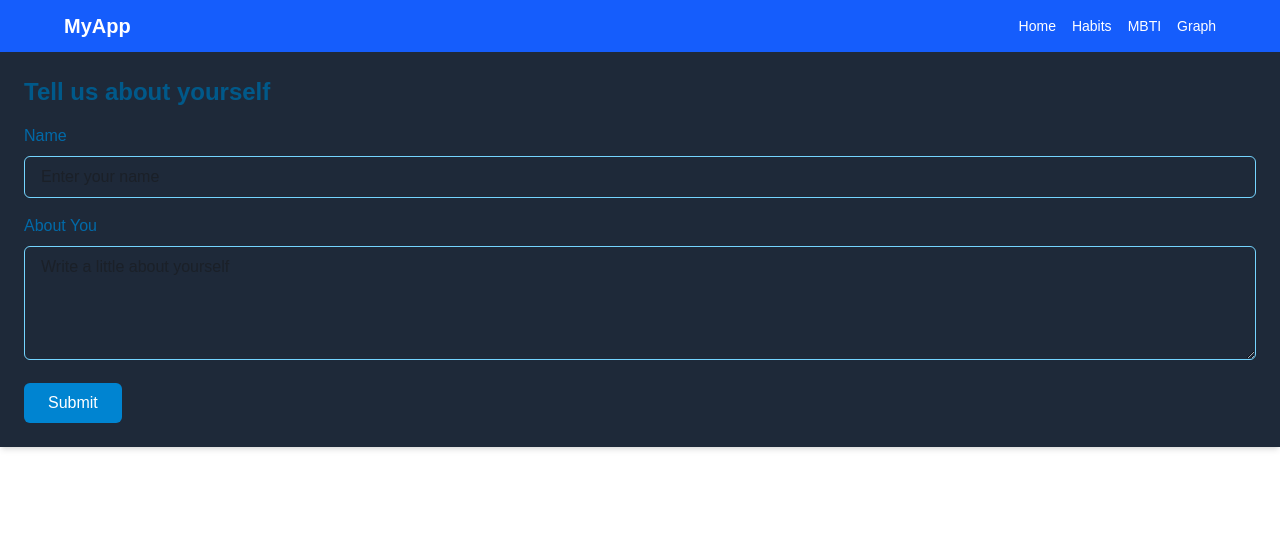
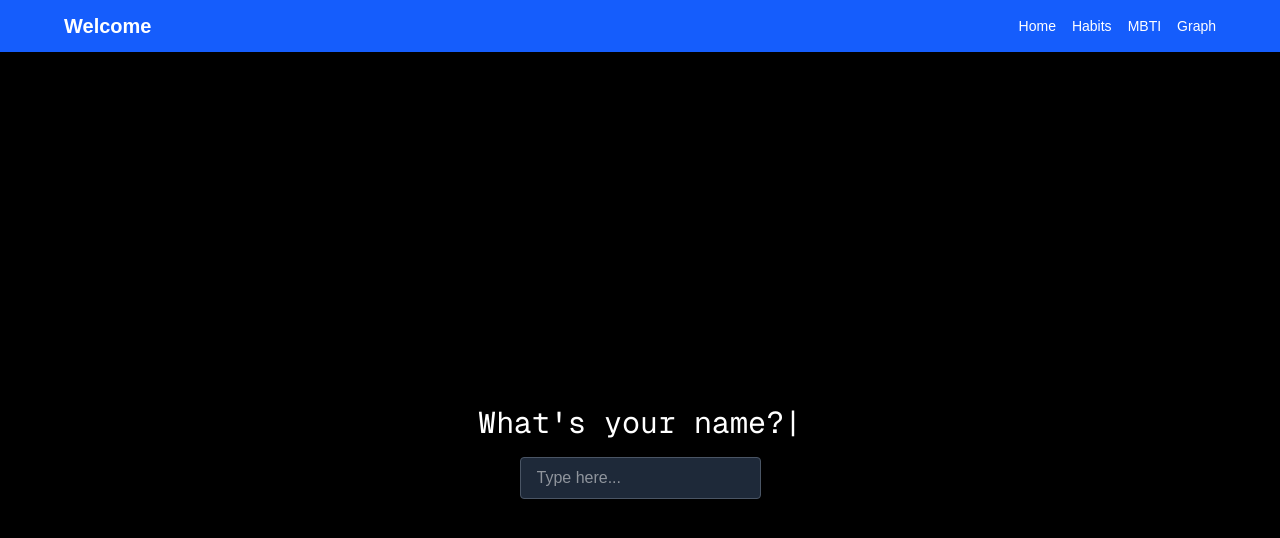
Before and after one commit to c0deAtom/my-nextjs-site, a Next.js app: page / in a window 1280 px wide. Shown: the top 538 px of the page. Built offline with nearby package versions, Linux system fonts and the light colour scheme.

Commit message:
last chang 2

```diff
--- a/src/app/component/Front.tsx
+++ b/src/app/component/Front.tsx
@@ -1,77 +1,120 @@
 "use client";
 
-import { useState, useEffect } from "react";
-import MbtiQuiz from "./UserPage";
+import { useEffect, useState } from "react";
+import { useRouter } from "next/navigation";
 
+type Question = {
+  key: string;
+  text: string;
+  type: "text" | "choice";
+};
 
-export default function UserIntro() {
-  const [name, setName] = useState("");
-  const [about, setAbout] = useState("");
-  const [submitted, setSubmitted] = useState(false);
+const questions: Question[] = [
+  { key: "name", text: "What's your name?", type: "text" },
+  { key: "about", text: "Tell us a little about yourself.", type: "text" },
+  { key: "q1", text: "You enjoy vibrant social events with lots of people.", type: "choice" },
+  { key: "q2", text: "You often spend time exploring unrealistic yet intriguing ideas.", type: "choice" },
+  { key: "q3", text: "Logic is usually more important than feelings when making decisions.", type: "choice" },
+  { key: "q4", text: "You usually prefer to follow a schedule.", type: "choice" },
+];
 
+export default function Onboarding() {
+  const [currentIndex, setCurrentIndex] = useState(0);
+  const [typedText, setTypedText] = useState("");
+  const [showInput, setShowInput] = useState(false);
+  const [inputValue, setInputValue] = useState("");
+  const [userData, setUserData] = useState<Record<string, string>>({});
+  const router = useRouter();
+
+  // 🔍 Check which question is missing on load
   useEffect(() => {
-    const storedName = localStorage.getItem("userName");
-    const storedAbout = localStorage.getItem("userAbout");
-    if (storedName && storedAbout) {
-      setName(storedName);
-      setAbout(storedAbout);
-      setSubmitted(true);
+    const savedData = JSON.parse(localStorage.getItem("userData") || "{}");
+    const firstUnansweredIndex = questions.findIndex((q) => !savedData[q.key]);
+
+    if (firstUnansweredIndex === -1) {
+      // All questions answered → redirect
+      router.push("/habits");
+    } else {
+      // Continue from first unanswered
+      setUserData(savedData);
+      setCurrentIndex(firstUnansweredIndex);
     }
   }, []);
 
-  const handleSubmit = (e: React.FormEvent) => {
-    e.preventDefault();
-    if (name.trim() && about.trim()) {
-      localStorage.setItem("userName", name);
-      localStorage.setItem("userAbout", about);
-      setSubmitted(true);
+  useEffect(() => {
+    const currentQuestion = questions[currentIndex];
+    let i = 0;
+    setTypedText("");
+    setShowInput(false);
 
+    const interval = setInterval(() => {
+      if (i <= currentQuestion.text.length ) {
+        setTypedText(currentQuestion.text.slice(0, i));
+        i++;
+      } else {
+        clearInterval(interval);
+        setTimeout(() => setShowInput(true), 300);
+      }
+    }, 40);
 
+    return () => clearInterval(interval);
+  }, [currentIndex]);
+
+  const handleSubmit = (value: string) => {
+    const key = questions[currentIndex].key;
+    const updatedData = { ...userData, [key]: value };
+    setUserData(updatedData);
+    localStorage.setItem("userData", JSON.stringify(updatedData));
+    setInputValue("");
+
+    if (currentIndex === questions.length - 1) {
+      router.push("/habits"); // ✅ Redirect after last question
+    } else {
+      setCurrentIndex((prev) => prev + 1);
     }
   };
 
-  if (submitted) {
-    return (
-     <>
-
-
-
-        <MbtiQuiz />
-
-      </>
-    );
-  }
+  const current = questions[currentIndex];
 
   return (
-    <form onSubmit={handleSubmit} className="bg-gray-800 shadow-md  p-6  w-full">
-      <h2 className="text-2xl font-semibold text-sky-800 mb-4">Tell us about yourself</h2>
+    <div className="h-screen w-screen bg-black text-white flex items-center justify-center text-center px-4">
+      <div>
+        <h1 className="text-2xl sm:text-3xl font-mono whitespace-pre-wrap mb-4">{typedText}|</h1>
 
-      <label className="block text-sky-700 mb-2">Name</label>
-      <input
-        type="text"
-        value={name}
-        onChange={(e) => setName(e.target.value)}
-        className="w-full border border-sky-300 rounded-md px-4 py-2 mb-4 focus:outline-none focus:ring-2 focus:ring-sky-400"
-        placeholder="Enter your name"
-        required
-      />
+        {showInput && current.type === "text" && (
+          <form
+            onSubmit={(e) => {
+              e.preventDefault();
+              if (inputValue.trim()) handleSubmit(inputValue.trim());
+            }}
+          >
+            <input
+              className="bg-gray-800 px-4 py-2 rounded text-white border border-gray-600 focus:outline-none"
+              placeholder="Type here..."
+              value={inputValue}
+              onChange={(e) => setInputValue(e.target.value)}
+              autoFocus
+            />
+          </form>
+        )}
 
-      <label className="block text-sky-700 mb-2">About You</label>
-      <textarea
-        value={about}
-        onChange={(e) => setAbout(e.target.value)}
-        className="w-full border border-sky-300 rounded-md px-4 py-2 mb-4 focus:outline-none focus:ring-2 focus:ring-sky-400"
-        placeholder="Write a little about yourself"
-        rows={4}
-        required
-      ></textarea>
-
-      <button
-        type="submit"
-        className="bg-sky-600 text-white px-6 py-2 rounded-md hover:bg-sky-700 transition"
-      >
-        Submit
-      </button>
-    </form>
+        {showInput && current.type === "choice" && (
+          <div className="flex justify-center gap-6 mt-4">
+            <button
+              className="bg-green-600 px-6 py-2 rounded hover:bg-green-700"
+              onClick={() => handleSubmit("Agree")}
+            >
+              Agree
+            </button>
+            <button
+              className="bg-red-600 px-6 py-2 rounded hover:bg-red-700"
+              onClick={() => handleSubmit("Disagree")}
+            >
+              Disagree
+            </button>
+          </div>
+        )}
+      </div>
+    </div>
   );
 }
--- a/src/app/component/HabbitPage.tsx
+++ b/src/app/component/HabbitPage.tsx
@@ -45,7 +45,7 @@ export default function HabitsPage() {
   };
 
   return (
-    <div className="min-h-screen bg-gray-50 p-8">
+    <div className="min-h-screen bg-gray-800 p-8">
       <h1 className="text-3xl font-bold mb-6 text-center text-blue-700">My Habits Tracker</h1>
 
       <div className="max-w-xl mx-auto mb-8 bg-white p-6 rounded-xl shadow">
@@ -54,7 +54,7 @@ export default function HabitsPage() {
           placeholder="Habit title"
           value={title}
           onChange={(e) => setTitle(e.target.value)}
-          className="w-full border p-2 mb-3 rounded"
+          className="w-full border p-2 mb-3 rounded text-red-400"
         />
         <textarea
           placeholder="Description (optional)"
@@ -73,8 +73,8 @@ export default function HabitsPage() {
       <div className="max-w-xl mx-auto grid gap-4">
         {habits.map((habit) => (
           <div key={habit.id} className="bg-white p-4 rounded-lg shadow border relative">
-            <h2 className="text-lg font-semibold text-gray-800">{habit.title}</h2>
-            {habit.description && <p className="text-gray-600">{habit.description}</p>}
+            <h2 className="text-lg font-semibold text-white">{habit.title}</h2>
+            {habit.description && <p className="text-Green">{habit.description}</p>}
             <button
               onClick={() => deleteHabit(habit.id)}
               className="absolute top-2 right-2 text-red-500 hover:text-red-700"
--- a/src/app/component/Navbar.tsx
+++ b/src/app/component/Navbar.tsx
@@ -19,7 +19,7 @@ export default function Navbar() {
     <nav className="w-full bg-blue-600 text-white py-3 px-6 shadow-md">
       <div className="max-w-6xl mx-auto flex items-center justify-between">
         <div className="text-xl font-bold">
-          <Link href="/">{userName? "Welcome  " + userName :"MyApp"}</Link>
+          <Link href="/">{userName? "Welcome  " + userName :"Welcome"}</Link>
         </div>
         <ul className="flex gap-4 text-sm">
           <li><Link href="/">Home</Link></li>
--- a/src/app/habits/page.tsx
+++ b/src/app/habits/page.tsx
@@ -62,13 +62,13 @@ export default function CardManager() {
           <input
             type="text"
             placeholder="Title"
-            className="block w-full p-2 mb-2 border rounded"
+            className="block w-full p-2 mb-2 border rounded text-black"
             value={title}
             onChange={(e) => setTitle(e.target.value)}
           />
           <textarea
             placeholder="Details"
-            className="block w-full p-2 mb-2 border rounded"
+            className="block w-full p-2 mb-2 border rounded text-black"
             value={details}
             onChange={(e) => setDetails(e.target.value)}
           />
@@ -86,7 +86,7 @@ export default function CardManager() {
         {cards.map((card) => (
           <div key={card.id} className="border p-4 rounded shadow relative w-40 h-40 ">
             <h3 className="text-lg font-semibold">{card.title}</h3>
-            <p className="text-sm text-gray-700">{card.details}</p>
+            <p className="text-sm text-gray-">{card.details}</p>
             <button
               onClick={() => deleteCard(card.id)}
               className="absolute top-2 right-2 text-red-500 font-bold"
```
